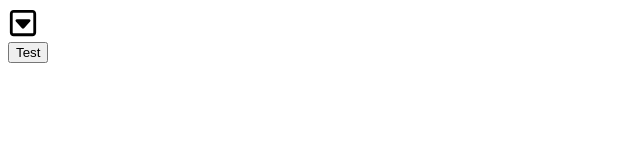
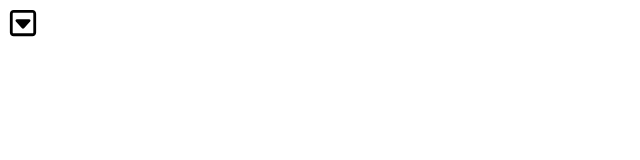
Before and after one commit to fiftythanks/dropdown-menu, a website built with webpack: page src/template.html in a window 1280 px wide. Shown: the whole page, without its empty margins (0-640 px from the left). Built offline with nearby package versions, Linux system fonts and the light colour scheme.

Commit message:
Remove test button

```diff
--- a/src/template.html
+++ b/src/template.html
@@ -20,7 +20,5 @@
       <li class="menu-item"><a href="#">Support</a></li>
       <li class="menu-item"><a href="#">About Us</a></li>
     </ul>
-    <br />
-    <button type="button">Test</button>
   </body>
 </html>
```
